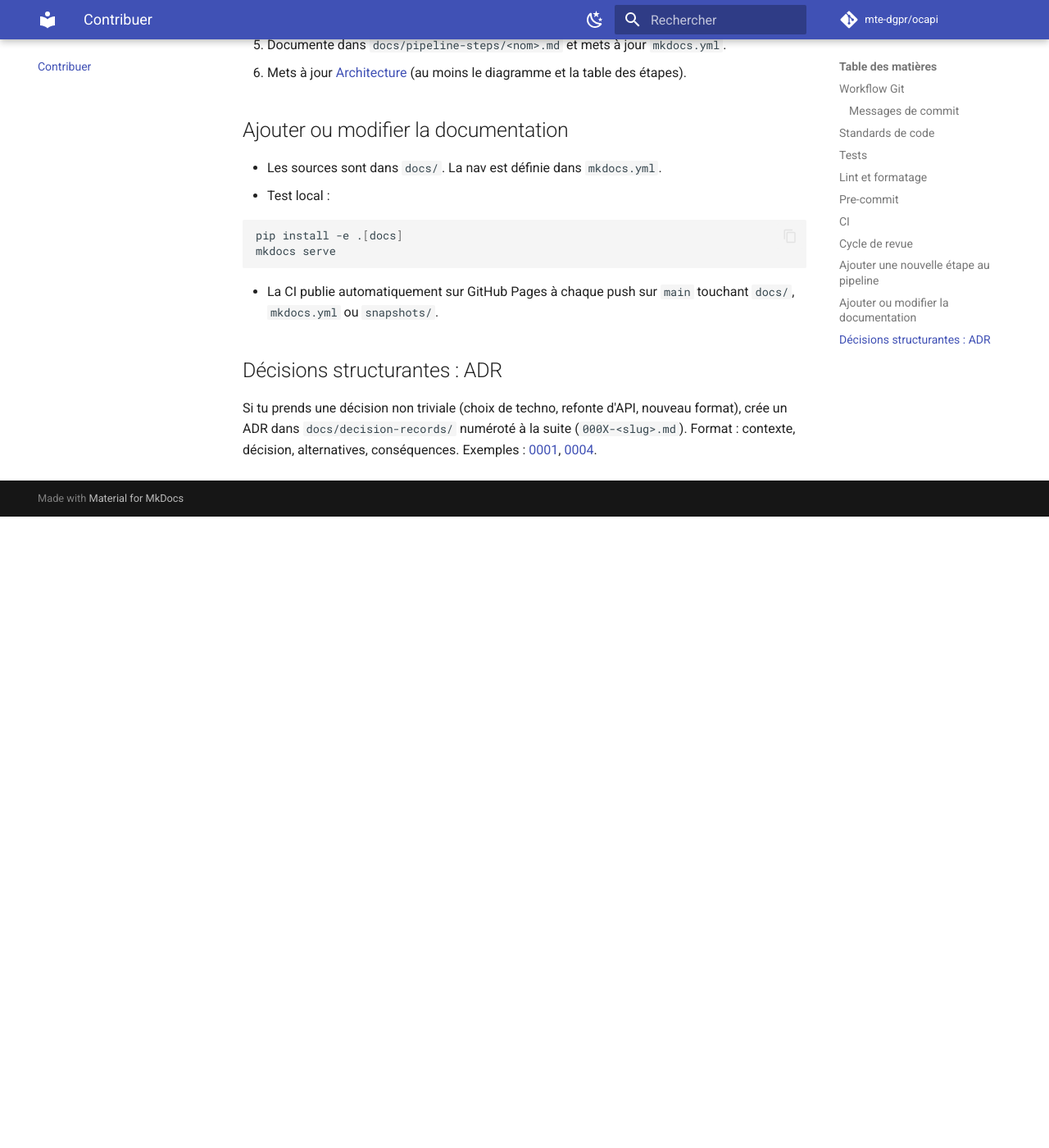
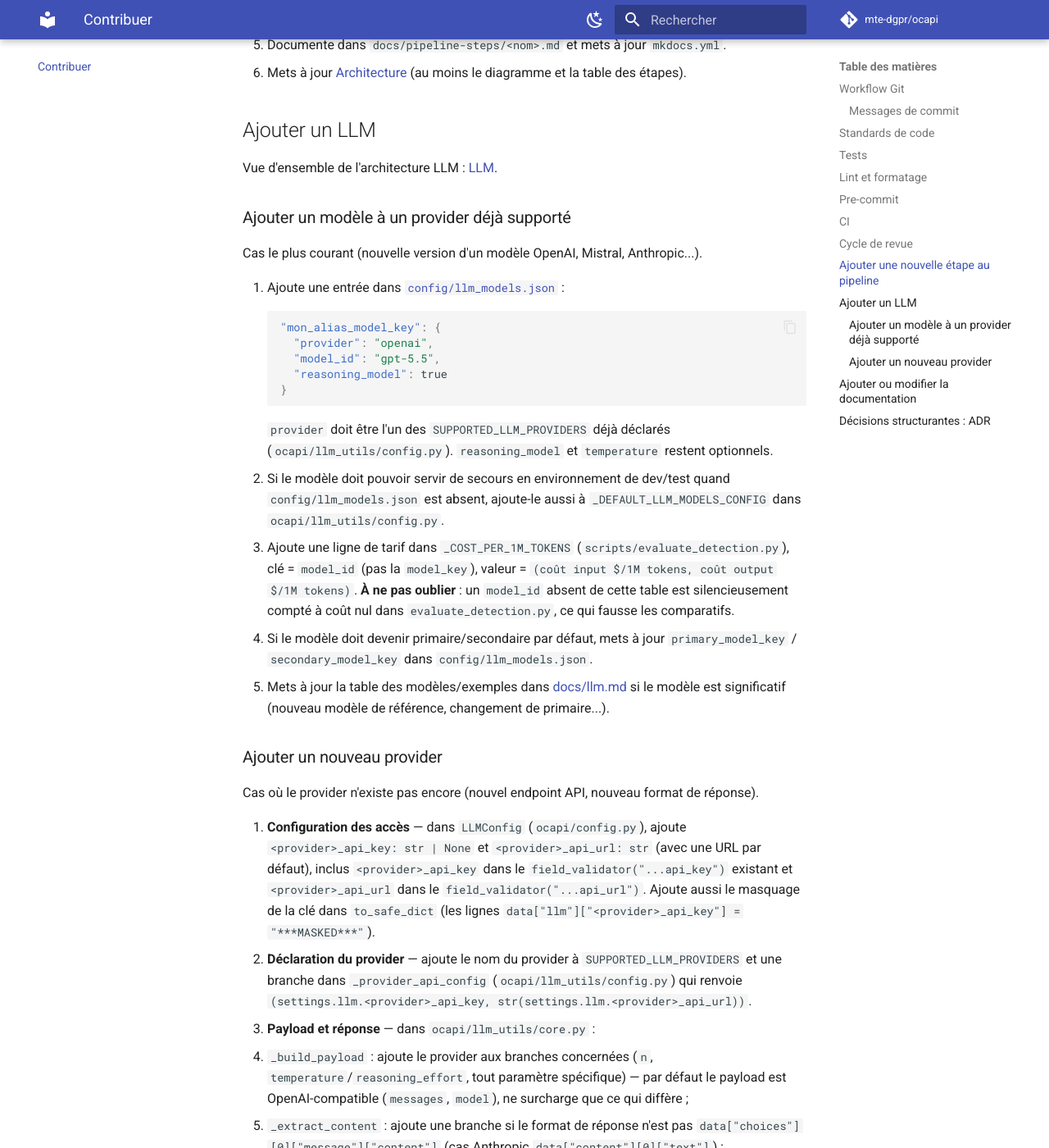
Before and after one commit to mte-dgpr/ocapi, an MkDocs documentation site: the page built from docs/contributing.md, in a window 1280 px wide and 1400 px high, scrolled down 2744 px. Shown: the whole window at 82% size. Built offline with MkDocs 1.6.1 and Material for MkDocs 9.7.7, drawn with Linux system fonts in a browser that asks for light colours; comment, search, counter and statistics services are not loaded; before the commit the page ends 3374 px from its top, so only the background shows below that; some of the changed text lies outside the part shown.

Commit message:
add new models | docs for adding new LLM

````diff
--- a/docs/contributing.md
+++ b/docs/contributing.md
@@ -92,6 +92,80 @@ La PR doit être verte avant merge.
 5. Documente dans `docs/pipeline-steps/<nom>.md` et mets à jour `mkdocs.yml`.
 6. Mets à jour [Architecture](architecture.md) (au moins le diagramme et la table des étapes).
 
+## Ajouter un LLM
+
+Vue d'ensemble de l'architecture LLM : [LLM](llm.md).
+
+### Ajouter un modèle à un provider déjà supporté
+
+Cas le plus courant (nouvelle version d'un modèle OpenAI, Mistral, Anthropic...).
+
+1. Ajoute une entrée dans [`config/llm_models.json`](https://github.com/mte-dgpr/ocapi/blob/main/config/llm_models.json) :
+   ```json
+   "mon_alias_model_key": {
+     "provider": "openai",
+     "model_id": "gpt-5.5",
+     "reasoning_model": true
+   }
+   ```
+   `provider` doit être l'un des `SUPPORTED_LLM_PROVIDERS` déjà déclarés
+   (`ocapi/llm_utils/config.py`). `reasoning_model` et `temperature` restent
+   optionnels.
+2. Si le modèle doit pouvoir servir de secours en environnement de dev/test
+   quand `config/llm_models.json` est absent, ajoute-le aussi à
+   `_DEFAULT_LLM_MODELS_CONFIG` dans `ocapi/llm_utils/config.py`.
+3. Ajoute une ligne de tarif dans `_COST_PER_1M_TOKENS`
+   (`scripts/evaluate_detection.py`), clé = `model_id` (pas la `model_key`),
+   valeur = `(coût input $/1M tokens, coût output $/1M tokens)`. **À ne pas
+   oublier** : un `model_id` absent de cette table est silencieusement compté
+   à coût nul dans `evaluate_detection.py`, ce qui fausse les comparatifs.
+4. Si le modèle doit devenir primaire/secondaire par défaut, mets à jour
+   `primary_model_key` / `secondary_model_key` dans `config/llm_models.json`.
+5. Mets à jour la table des modèles/exemples dans [docs/llm.md](llm.md) si le
+   modèle est significatif (nouveau modèle de référence, changement de
+   primaire...).
+
+### Ajouter un nouveau provider
+
+Cas où le provider n'existe pas encore (nouvel endpoint API, nouveau format
+de réponse).
+
+1. **Configuration des accès** — dans `LLMConfig` (`ocapi/config.py`), ajoute
+   `<provider>_api_key: str | None` et `<provider>_api_url: str` (avec une
+   URL par défaut), inclus `<provider>_api_key` dans le
+   `field_validator("...api_key")` existant et `<provider>_api_url` dans le
+   `field_validator("...api_url")`. Ajoute aussi le masquage de la clé dans
+   `to_safe_dict` (les lignes `data["llm"]["<provider>_api_key"] = "***MASKED***"`).
+2. **Déclaration du provider** — ajoute le nom du provider à
+   `SUPPORTED_LLM_PROVIDERS` et une branche dans `_provider_api_config`
+   (`ocapi/llm_utils/config.py`) qui renvoie `(settings.llm.<provider>_api_key,
+   str(settings.llm.<provider>_api_url))`.
+3. **Payload et réponse** — dans `ocapi/llm_utils/core.py` :
+   - `_build_payload` : ajoute le provider aux branches concernées (`n`,
+     `temperature`/`reasoning_effort`, tout paramètre spécifique) — par
+     défaut le payload est OpenAI-compatible (`messages`, `model`), ne
+     surcharge que ce qui diffère ;
+   - `_extract_content` : ajoute une branche si le format de réponse n'est
+     pas `data["choices"][0]["message"]["content"]` (cas Anthropic
+     `data["content"][0]["text"]`) ;
+   - `_accumulate_usage` : idem si les clés d'usage token diffèrent de
+     `prompt_tokens` / `completion_tokens` (cas Anthropic `input_tokens` /
+     `output_tokens`) ;
+   - `_make_headers` : ajoute une branche si l'authentification n'est pas
+     `Authorization: Bearer <clé>` (cas Anthropic `x-api-key` +
+     `anthropic-version`).
+4. **Modèle(s)** — déclare au moins un modèle du nouveau provider dans
+   `config/llm_models.json` (voir section précédente), avec son tarif dans
+   `_COST_PER_1M_TOKENS` (`scripts/evaluate_detection.py`).
+5. **Variable d'environnement** — documente `LLM__<PROVIDER>_API_URL` (et la
+   clé associée) dans la configuration de déploiement si nécessaire (cf.
+   [Configuration](configuration.md)).
+6. **Documentation** — ajoute une ligne dans la table "Modèles supportés" de
+   [docs/llm.md](llm.md) (`docs/llm.md`).
+7. **Tests** — ajoute le nouveau provider aux tests paramétrés existants dans
+   `ocapi/llm_utils/config_test.py` et `ocapi/llm_utils/core_test.py`
+   (payload, extraction de contenu, headers, comptage de tokens).
+
 ## Ajouter ou modifier la documentation
 
 - Les sources sont dans `docs/`. La nav est définie dans `mkdocs.yml`.
````
Also changed, not shown: 2 other files.
